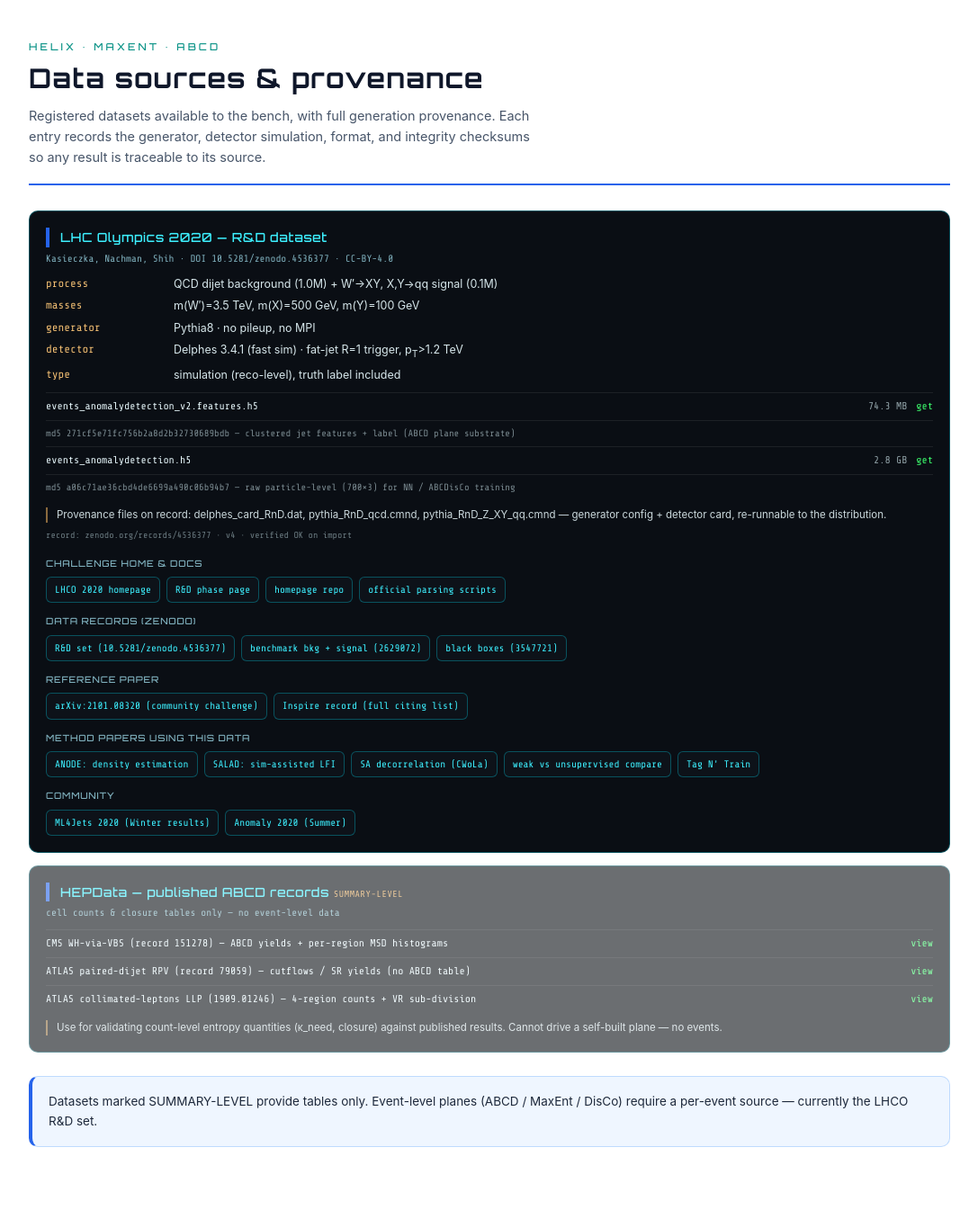
After one commit to N-Herling-Mk1/Max_ENT_Dashboard, a Flask app: page /sources in a window 1280 px wide. The commit adds this page. Shown: the whole page at 90% size, without its empty margins (96-1183 px from the left). Run offline with Flask 3, Linux system fonts and the light colour scheme.

Commit message:
Refactoring...

```diff
--- a/app.py
+++ b/app.py
@@ -136,6 +136,14 @@ def page_theory():
 @app.route("/sec2")
 def page_sec2():
     return render_template("sec2.html")
+
+@app.route("/twiki")
+def twiki():
+    return render_template("twiki.html")
+
+@app.route("/sources")
+def sources():
+    return render_template("sources.html")
 
 @app.route("/topology")
 def page_topology():
--- a/templates/index.html
+++ b/templates/index.html
@@ -50,9 +50,11 @@
       <nav class="nav" id="nav">
         <button data-src="/main" class="active">DASHBOARD</button>
         <button data-src="/theory">THEORY</button>
-        <button data-src="/sec2">SECTION II</button>
+        <button data-src="/sec2">ABCDisCo</button>
         <button data-src="/data">DATA</button>
-        <button data-src="/references">REFERENCES</button>
+        <button data-src="/sources">DATA SOURCES</button>
+        <button data-src="/references">LITERATURE SEARCH</button>
+        <button data-src="/twiki">CERN TWIKI</button>
         <button data-src="/glossary">GLOSSARY</button>
         <button data-src="/pyfiles">PYTHON</button>
         <button data-src="/qa">Q&amp;A</button>
--- /dev/null
+++ b/templates/sources.html
@@ -0,0 +1,101 @@
+<!DOCTYPE html><html lang="en"><head><meta charset="utf-8">
+<meta name="viewport" content="width=device-width,initial-scale=1"><title>data sources</title>
+<link href="https://fonts.googleapis.com/css2?family=Orbitron:wght@500;700&family=Share+Tech+Mono&display=swap" rel="stylesheet">
+<link rel="stylesheet" href="/static/css/helix.css?v=12">
+<link rel="stylesheet" href="/static/css/lightpage.css?v=12">
+<style>
+  .ds{background:#0a0e14;border:1px solid rgba(0,229,255,.30);border-radius:10px;padding:18px;margin:14px 0}
+  .ds h3{font-family:'Orbitron',sans-serif;font-size:14px;color:#3df0ff;margin:0 0 4px}
+  .ds .sub{font-family:'Share Tech Mono',monospace;font-size:11px;color:#7fb0bd;margin-bottom:10px}
+  .ds .meta{display:grid;grid-template-columns:130px 1fr;gap:5px 12px;font-size:12.5px;margin:8px 0;color:#d6e6ea}
+  .ds .meta .k{font-family:'Share Tech Mono',monospace;color:#f0bd72}
+  .flist{margin-top:10px}
+  .frow{display:grid;grid-template-columns:1fr auto auto;gap:10px;align-items:center;
+        font-family:'Share Tech Mono',monospace;font-size:11.5px;padding:6px 0;color:#d6e6ea;
+        border-top:1px solid rgba(255,255,255,.08)}
+  .frow .nm{color:#e6f6fa}.frow .sz{color:#8fa0a6}
+  .frow a{color:#3dff6e;text-decoration:none}.frow a:hover{text-decoration:underline}
+  .md5{font-size:10.5px;color:#7a8a90;word-break:break-all}
+  .prov{font-size:11.5px;line-height:1.5;color:#cbd9dd;margin-top:8px;border-left:2px solid rgba(224,168,90,.6);padding-left:10px}
+  .lic{font-family:'Share Tech Mono',monospace;font-size:10px;color:#6a7a80;margin-top:6px}
+  .lnks{display:flex;flex-wrap:wrap;gap:7px;margin-top:10px}
+  .lnks a{font-family:'Share Tech Mono',monospace;font-size:11px;color:#3df0ff;text-decoration:none;
+          background:#0d1219;border:1px solid rgba(0,229,255,.30);border-radius:6px;padding:5px 9px;transition:border-color .15s}
+  .lnks a:hover{border-color:rgba(0,229,255,.85)}
+  .lnks .grp{width:100%;font-family:'Orbitron',sans-serif;font-size:10px;letter-spacing:.08em;color:#7fb0bd;margin-top:6px}
+</style>
+</head><body>
+<div class="lightpage">
+  <header class="lp-head">
+    <div class="kicker">HELIX · MAXENT · ABCD</div>
+    <h1>Data sources &amp; provenance</h1>
+    <p class="lead">Registered datasets available to the bench, with full generation provenance. Each entry records the generator, detector simulation, format, and integrity checksums so any result is traceable to its source.</p>
+  </header>
+
+  <div class="ds">
+    <h3>LHC Olympics 2020 — R&amp;D dataset</h3>
+    <div class="sub">Kasieczka, Nachman, Shih · DOI 10.5281/zenodo.4536377 · CC-BY-4.0</div>
+    <div class="meta">
+      <span class="k">process</span><span>QCD dijet background (1.0M) + W&prime;&rarr;XY, X,Y&rarr;qq signal (0.1M)</span>
+      <span class="k">masses</span><span>m(W&prime;)=3.5 TeV, m(X)=500 GeV, m(Y)=100 GeV</span>
+      <span class="k">generator</span><span>Pythia8 &middot; no pileup, no MPI</span>
+      <span class="k">detector</span><span>Delphes 3.4.1 (fast sim) &middot; fat-jet R=1 trigger, p<sub>T</sub>&gt;1.2 TeV</span>
+      <span class="k">type</span><span>simulation (reco-level), truth label included</span>
+    </div>
+    <div class="flist">
+      <div class="frow"><span class="nm">events_anomalydetection_v2.features.h5</span><span class="sz">74.3 MB</span>
+        <a href="https://zenodo.org/records/4536377/files/events_anomalydetection_v2.features.h5?download=1" target="_blank" rel="noopener">get</a></div>
+      <div class="frow"><span class="md5">md5 271cf5e71fc756b2a8d2b32730689bdb &mdash; clustered jet features + label (ABCD plane substrate)</span><span></span><span></span></div>
+      <div class="frow"><span class="nm">events_anomalydetection.h5</span><span class="sz">2.8 GB</span>
+        <a href="https://zenodo.org/records/4536377/files/events_anomalydetection.h5?download=1" target="_blank" rel="noopener">get</a></div>
+      <div class="frow"><span class="md5">md5 a06c71ae36cbd4de6699a490c06b94b7 &mdash; raw particle-level (700&times;3) for NN / ABCDisCo training</span><span></span><span></span></div>
+    </div>
+    <div class="prov">Provenance files on record: delphes_card_RnD.dat, pythia_RnD_qcd.cmnd, pythia_RnD_Z_XY_qq.cmnd — generator config + detector card, re-runnable to the distribution.</div>
+    <div class="lic">record: zenodo.org/records/4536377 &middot; v4 &middot; verified OK on import</div>
+
+    <div class="lnks">
+      <div class="grp">CHALLENGE HOME &amp; DOCS</div>
+      <a href="https://lhco2020.github.io/homepage/" target="_blank" rel="noopener">LHCO 2020 homepage</a>
+      <a href="https://lhco2020.github.io/homepage/RnD.html" target="_blank" rel="noopener">R&amp;D phase page</a>
+      <a href="https://github.com/LHCO2020/homepage" target="_blank" rel="noopener">homepage repo</a>
+      <a href="https://github.com/lhcolympics2020/parsingscripts" target="_blank" rel="noopener">official parsing scripts</a>
+
+      <div class="grp">DATA RECORDS (ZENODO)</div>
+      <a href="https://doi.org/10.5281/zenodo.4536377" target="_blank" rel="noopener">R&amp;D set (10.5281/zenodo.4536377)</a>
+      <a href="https://doi.org/10.5281/zenodo.2629072" target="_blank" rel="noopener">benchmark bkg + signal (2629072)</a>
+      <a href="https://doi.org/10.5281/zenodo.3547721" target="_blank" rel="noopener">black boxes (3547721)</a>
+
+      <div class="grp">REFERENCE PAPER</div>
+      <a href="https://arxiv.org/abs/2101.08320" target="_blank" rel="noopener">arXiv:2101.08320 (community challenge)</a>
+      <a href="https://inspirehep.net/literature/1842125" target="_blank" rel="noopener">Inspire record (full citing list)</a>
+
+      <div class="grp">METHOD PAPERS USING THIS DATA</div>
+      <a href="https://arxiv.org/abs/2001.04990" target="_blank" rel="noopener">ANODE: density estimation</a>
+      <a href="https://arxiv.org/abs/2001.05001" target="_blank" rel="noopener">SALAD: sim-assisted LFI</a>
+      <a href="https://arxiv.org/abs/2009.02205" target="_blank" rel="noopener">SA decorrelation (CWoLa)</a>
+      <a href="https://arxiv.org/abs/2104.02092" target="_blank" rel="noopener">weak vs unsupervised compare</a>
+      <a href="https://arxiv.org/abs/2002.12376" target="_blank" rel="noopener">Tag N' Train</a>
+
+      <div class="grp">COMMUNITY</div>
+      <a href="https://indico.cern.ch/event/809820/sessions/329216/" target="_blank" rel="noopener">ML4Jets 2020 (Winter results)</a>
+      <a href="http://indico.desy.de/indico/e/anomaly2020" target="_blank" rel="noopener">Anomaly 2020 (Summer)</a>
+    </div>
+  </div>
+
+  <div class="ds" style="opacity:.6">
+    <h3>HEPData — published ABCD records <span style="font-family:'Share Tech Mono';font-size:10px;color:#e0a85a">SUMMARY-LEVEL</span></h3>
+    <div class="sub">cell counts &amp; closure tables only — no event-level data</div>
+    <div class="flist">
+      <div class="frow"><span class="nm">CMS WH-via-VBS (record 151278) — ABCD yields + per-region MSD histograms</span><span></span>
+        <a href="https://www.hepdata.net/record/ins2790366" target="_blank" rel="noopener">view</a></div>
+      <div class="frow"><span class="nm">ATLAS paired-dijet RPV (record 79059) — cutflows / SR yields (no ABCD table)</span><span></span>
+        <a href="https://www.hepdata.net/record/79059" target="_blank" rel="noopener">view</a></div>
+      <div class="frow"><span class="nm">ATLAS collimated-leptons LLP (1909.01246) — 4-region counts + VR sub-division</span><span></span>
+        <a href="https://www.hepdata.net/record/ins1724682" target="_blank" rel="noopener">view</a></div>
+    </div>
+    <div class="prov">Use for validating count-level entropy quantities (&kappa;_need, closure) against published results. Cannot drive a self-built plane — no events.</div>
+  </div>
+
+  <div class="lp-note">Datasets marked SUMMARY-LEVEL provide tables only. Event-level planes (ABCD / MaxEnt / DisCo) require a per-event source — currently the LHCO R&amp;D set.</div>
+</div>
+</body></html>
```
Also changed, not shown: templates/twiki.html (added, +66 -0 lines).
